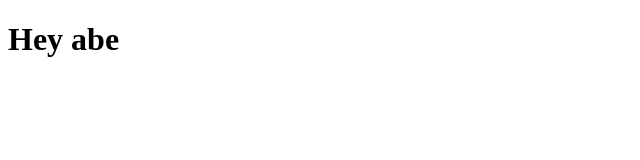
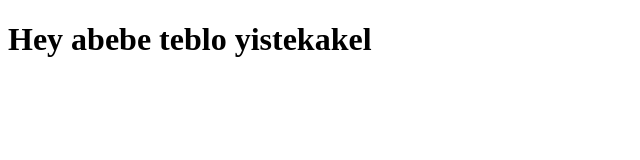
Before and after one commit to ekidanu/test, a plain HTML site: page index.html in a window 1280 px wide. Shown: the whole page, without its empty margins (0-640 px from the left). Drawn offline with Linux system fonts and the light colour scheme.

Commit message:
Update index.html

```diff
--- a/index.html
+++ b/index.html
@@ -7,6 +7,6 @@
     <title>Document</title>
   </head>
   <body>
-    <h1>Hey abe</h1>
+    <h1>Hey abebe teblo yistekakel</h1>
   </body>
 </html>
```
